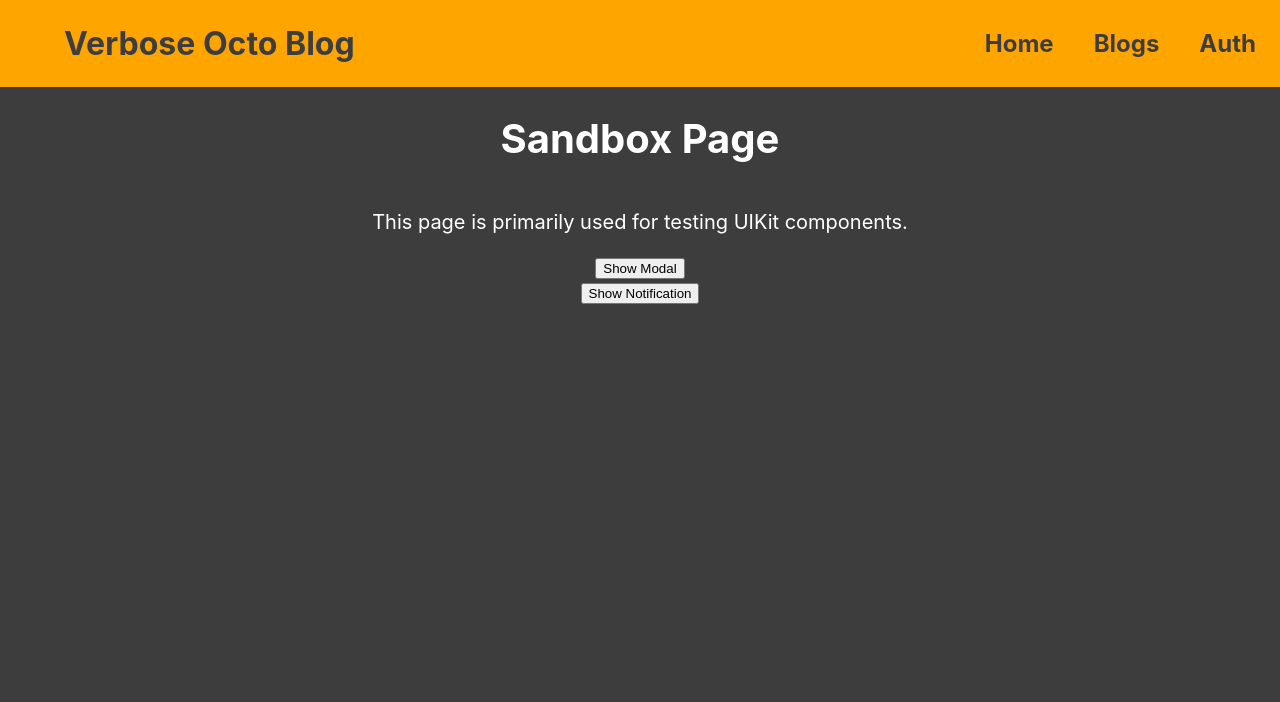
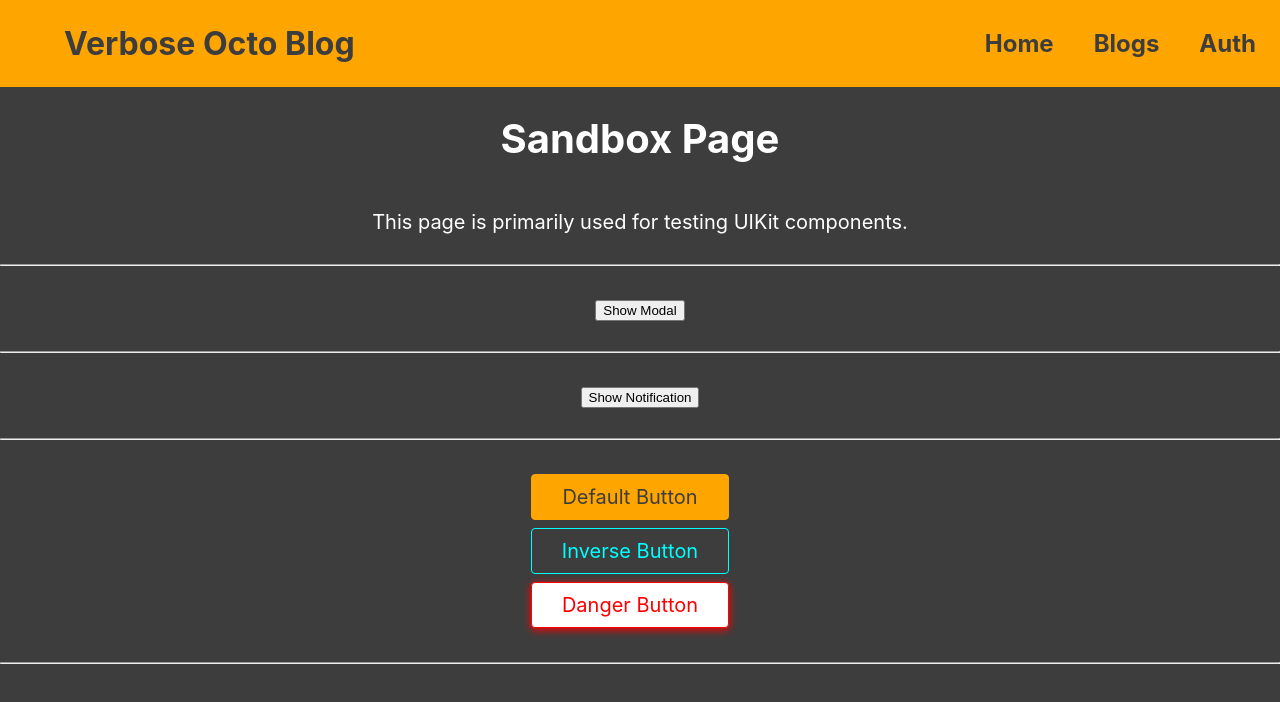
Before and after one commit to erkjbro/blogger, a React (Create React App) app in the folder frontend/: page /sandbox in a window 1280 px wide. Shown: the top 702 px of the page. Built offline with nearby package versions, Linux system fonts and the light colour scheme.

Commit message:
testing uikit button

```diff
--- a/frontend/src/site/pages/Sandbox.js
+++ b/frontend/src/site/pages/Sandbox.js
@@ -1,6 +1,7 @@
 import { useState } from 'react';
 
 import { Modal, Notification } from '../../shared/components/UIKit';
+import { Button } from '../../shared/components/UIKit/FormElements';
 import './Sandbox.scss';
 
 const Sandbox = () => {
@@ -31,16 +32,40 @@ const Sandbox = () => {
       <div className="sandbox">
         <h1>Sandbox Page</h1>
         <p>This page is primarily used for testing UIKit components.</p>
+        <hr />
+
         <div className="sandbox__modal">
           <button onClick={handleModalShow}>
             Show Modal
           </button>
         </div>
+        <hr />
+
         <div className="sandbox__notification">
           <button onClick={handleNotificationShow}>
             Show Notification
           </button>
         </div>
+        <hr />
+
+        <div className="sandbox__buttons">
+          <span>
+            <Button onClick={() => console.log("Default Clicked!")}>
+              Default Button
+            </Button>
+          </span>
+          <span>
+            <Button inverse onClick={() => console.log("Inverse Clicked!")}>
+              Inverse Button
+            </Button>
+          </span>
+          <span>
+            <Button danger onClick={() => console.log("Danger Clicked!")}>
+              Danger Button
+            </Button>
+          </span>
+        </div>
+        <hr />
       </div>
     </>
   );
--- a/frontend/src/site/pages/Sandbox.scss
+++ b/frontend/src/site/pages/Sandbox.scss
@@ -3,4 +3,22 @@
 
 .sandbox {
   @extend .page__layout;
+
+  hr {
+    width: 100%;
+    color: map-get($colors, primary);
+  }
+
+  div {
+    margin: 1rem;
+  }
+
+  .sandbox__buttons {
+    display: flex;
+    flex-flow: column wrap;
+
+    span {
+      margin: 0.2rem;
+    }
+  }
 }
```
